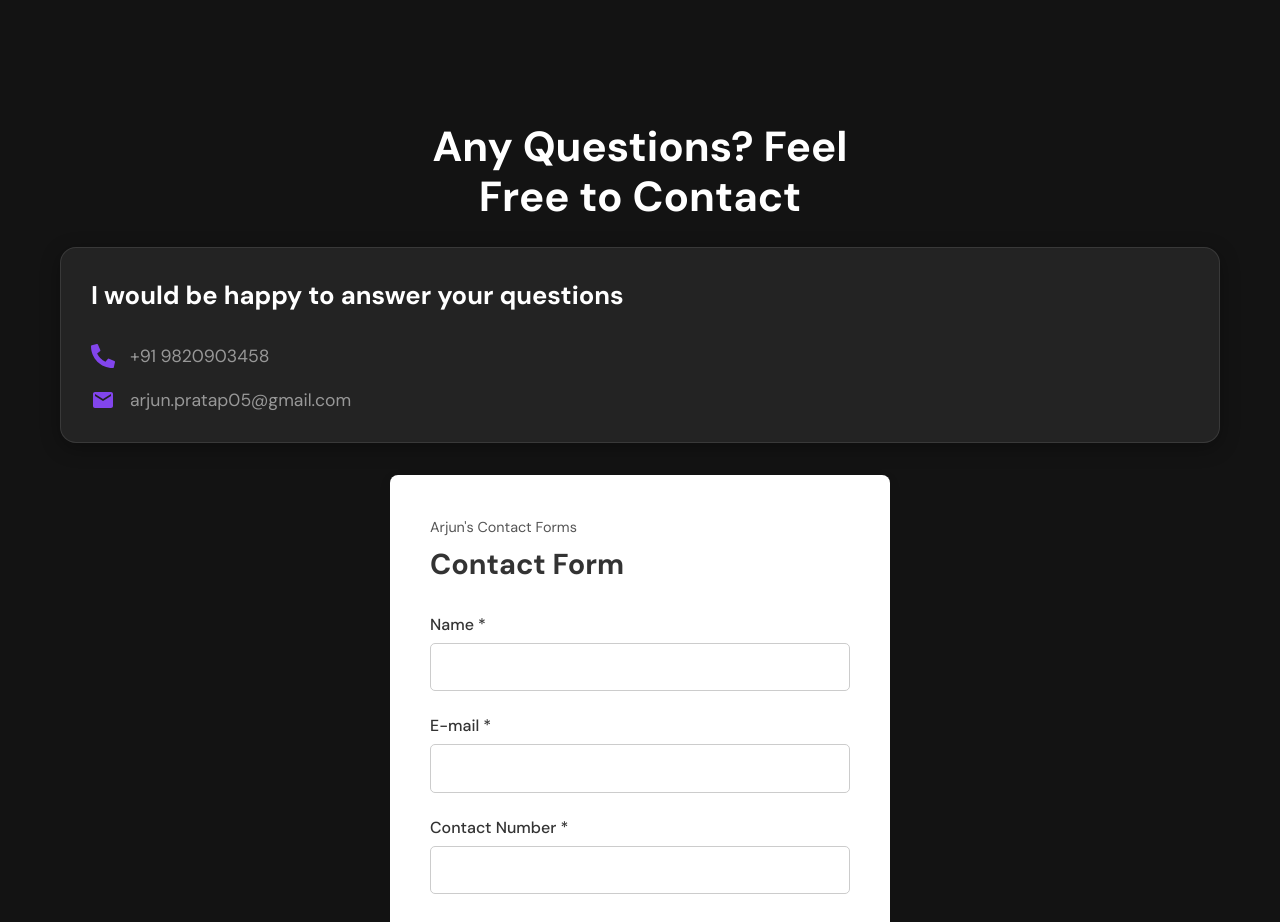
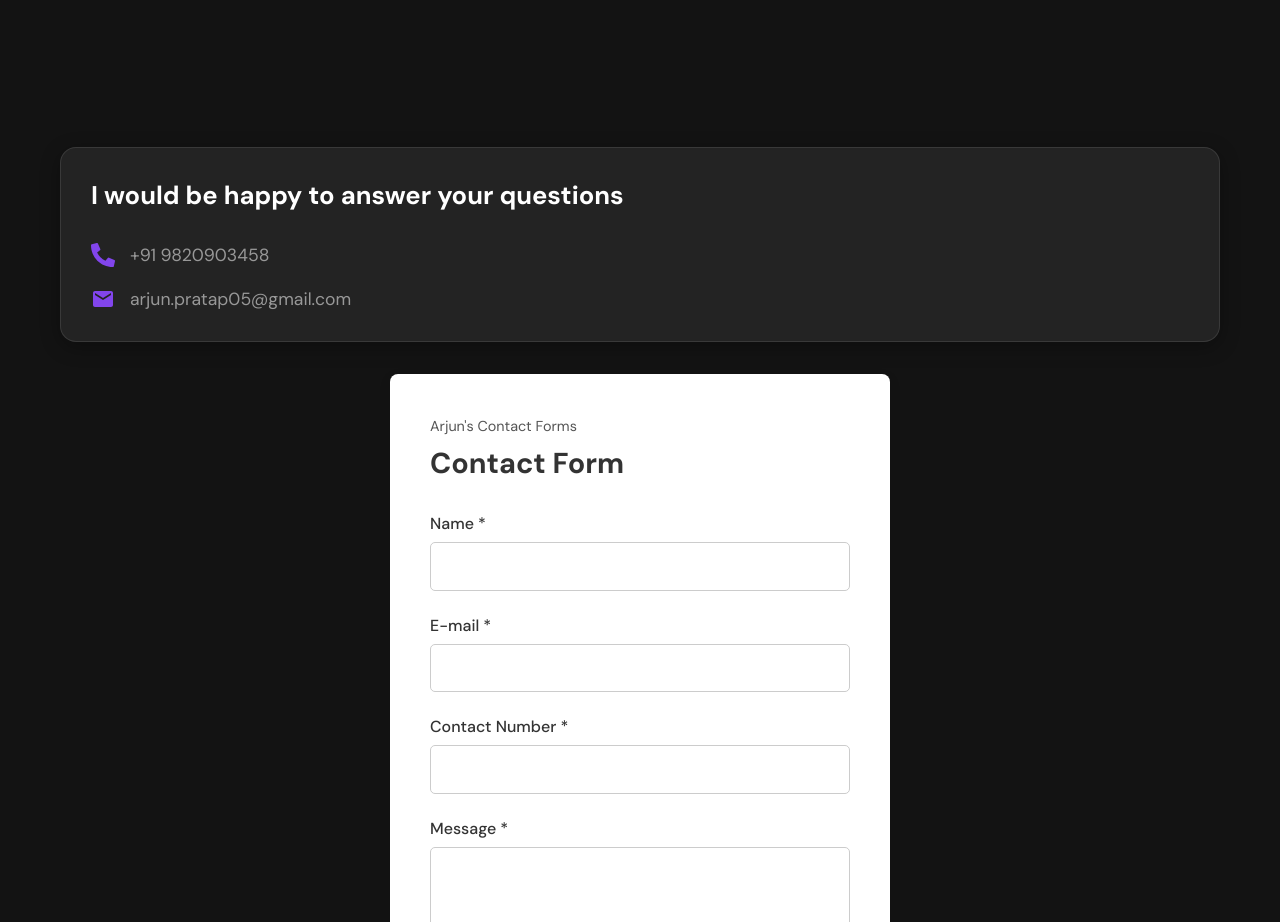
Before and after one commit to arjunprratap05/Portfolio, a React (Create React App) app: page / in a window 1280 px wide. Shown: the part 4020-4942 px from the top of the page. Built offline with nearby package versions, Linux system fonts and the light colour scheme; no server answers; the HTML template or start-up script is replaced by a standard one.

Commit message:
Initial commit

```diff
--- a/src/components/contact/index.jsx
+++ b/src/components/contact/index.jsx
@@ -6,11 +6,9 @@ import Form from "./form";
 
 const Contact = () => {
     return (
-        <Section
-            id="contact"
-            title="Any Questions? Feel Free to Contact"
-            background="light"
-        >
+         <Section
+
+         >
             <div className="contact-content-wrapper">
                 <div className="contact-info-container">
                     <ContactInfo />
```
